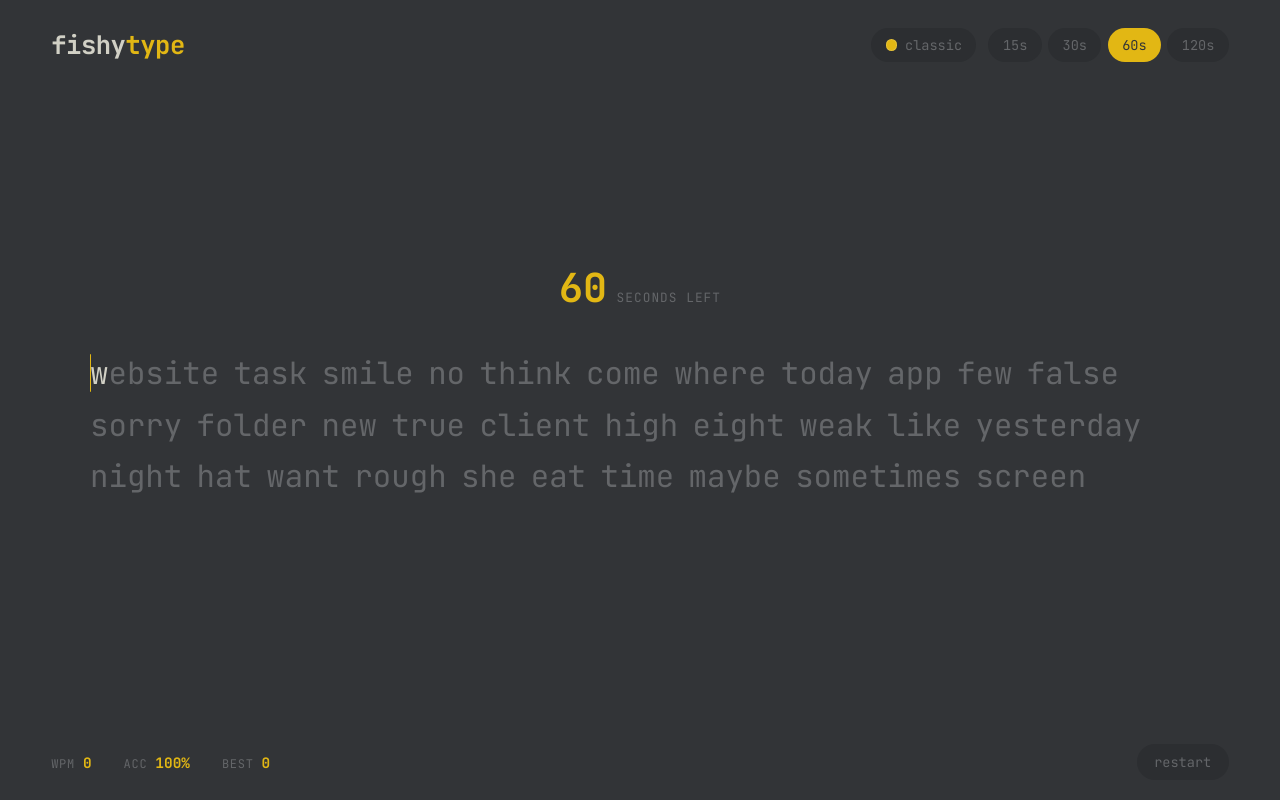
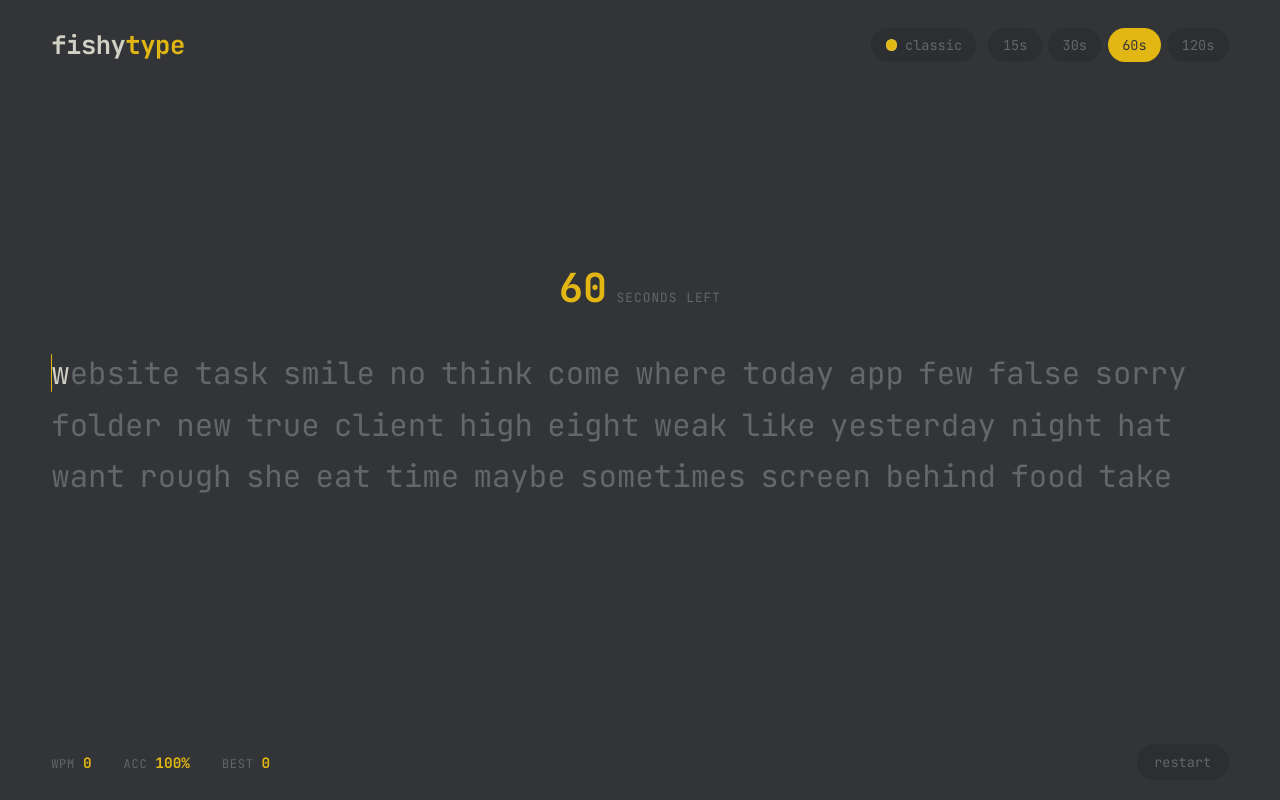
Before and after one commit to dutaalamin/fishytype, a React (Create React App) app: page / in a window 1280 px wide. Built offline with nearby package versions, Linux system fonts and the light colour scheme.

Commit message:
style: widen word container to 1280px (match monkeytype)

```diff
--- a/src/App.css
+++ b/src/App.css
@@ -207,7 +207,7 @@ button {
   align-items: center;
   justify-content: center;
   gap: 2.75rem;
-  padding: 0 clamp(1.25rem, 6vw, 6rem) 3rem;
+  padding: 0 clamp(1rem, 4vw, 4rem) 3rem;
   cursor: text;
 }
 
@@ -234,7 +234,7 @@ button {
 
 .words {
   width: 100%;
-  max-width: 1100px;
+  max-width: 1280px;
   height: calc(3 * 1.4em + 2 * 0.55rem);
   overflow: hidden;
   font-size: clamp(1.4rem, 2.4vw, 2.1rem);
```
